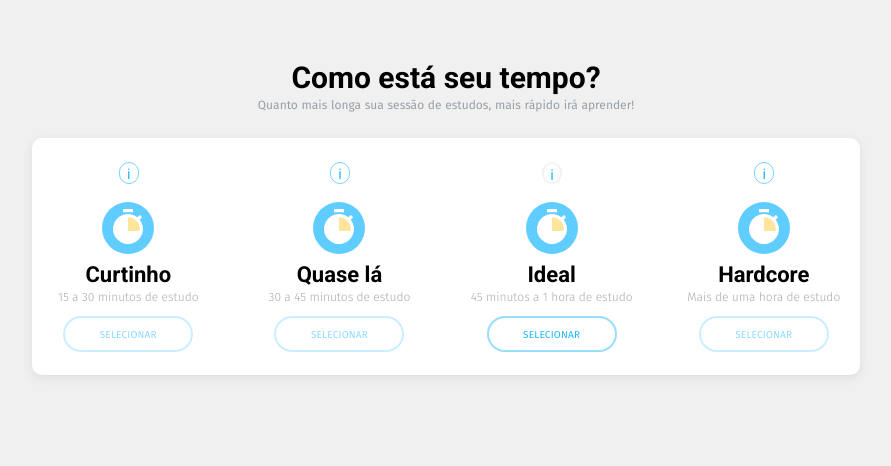
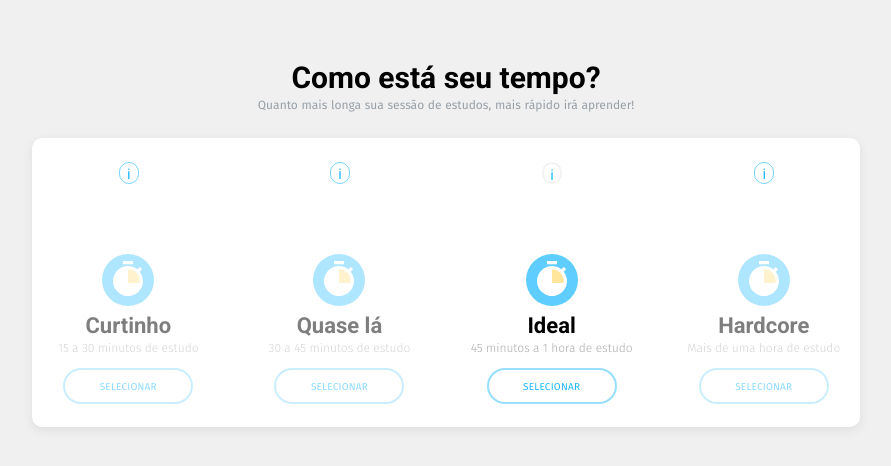
Before and after one commit to ocBruno/difficulty-screen, a Vue app: page / in a window 1280 px wide. Shown: the top 466 px of the page, without its empty margins (194-1085 px from the left). Built offline with nearby package versions, Linux system fonts and the light colour scheme.

Commit message:
design/alignment

```diff
--- a/src/components/DifficultyScreen.vue
+++ b/src/components/DifficultyScreen.vue
@@ -46,25 +46,25 @@
 </template>
 
 <script>
-import DifficultySelector from "./DifficultySelector"
+import DifficultySelector from './DifficultySelector'
 
 export default {
-  name: "DifficultyScreen",
+  name: 'DifficultyScreen',
   components: { DifficultySelector },
   data: () => {
     return { windowWidth: window.innerWidth }
   },
   computed: {},
-  mounted() {
+  mounted () {
     this.$nextTick(() => {
-      window.addEventListener("resize", this.onResize)
+      window.addEventListener('resize', this.onResize)
     })
   },
 
-  beforeDestroy() {
-    window.removeEventListener("resize", this.onResize)
+  beforeDestroy () {
+    window.removeEventListener('resize', this.onResize)
   },
-  onResize() {
+  onResize () {
     this.windowWidth = window.innerWidth
   }
 }
@@ -72,16 +72,57 @@ export default {
 
 <!-- Add "scoped" attribute to limit CSS to this component only -->
 <style>
-@import url("https://fonts.googleapis.com/css?family=Fira+Sans:300,400,600|Roboto:400,700&display=swap");
+@import url('https://fonts.googleapis.com/css?family=Fira+Sans:300,400,600|Roboto:400,700&display=swap');
+.stopwatch {
+  transition: transform 0.16s linear;
+  opacity: 0.7;
+  margin-top: 100% !important;
+}
 
+.difficulty-screen {
+  background: #f0f0f0;
+}
+.screen-header {
+  font-family: 'Roboto';
+  font-weight: 700;
+  font-size: 30px;
+  color: #000000;
+}
+.screen-sub-header {
+  font-family: 'Fira Sans';
+  word-spacing: 0.5px;
+  opacity: 0.45;
+  margin-bottom: 0.7em;
+}
+h3 {
+  margin: 40px 0 0;
+}
+ul {
+  list-style-type: none;
+  padding: 0;
+}
+li {
+  display: inline-block;
+  margin: 0 10px;
+}
+a {
+  color: #42b983;
+}
 @media (min-width: 320px) and (max-width: 720px) {
+  .stopwatch-bounce {
+  transform: translateY(-2px);
+  opacity: 1;
+}
   .screen-header {
     text-align: left;
     margin-left: 2rem;
     font-size: 30pt !important;
     line-height: 1;
   }
-
+  .modal-dialog {
+    bottom: 0;
+    position: absolute !important;
+  }
   .stopwatch-screen > svg {
     display: none !important;
     visibility: hidden !important;
@@ -101,6 +142,10 @@ export default {
   }
 }
 @media (min-width: 721px) and (max-width: 1960px) {
+  .stopwatch-bounce {
+  transform: translateY(-6px);
+  opacity: 1;
+}
   .stopwatch-mobile > svg {
     display: none !important;
     visibility: hidden !important;
@@ -120,34 +165,4 @@ export default {
   }
 }
 
-
-.difficulty-screen {
-  background: #f0f0f0;
-}
-.screen-header {
-  font-family: "Roboto";
-  font-weight: 700;
-  font-size: 30px;
-  color: #000000;
-}
-.screen-sub-header {
-  font-family: "Fira Sans";
-  word-spacing: 0.5px;
-  opacity: 0.45;
-  margin-bottom: 0.7em;
-}
-h3 {
-  margin: 40px 0 0;
-}
-ul {
-  list-style-type: none;
-  padding: 0;
-}
-li {
-  display: inline-block;
-  margin: 0 10px;
-}
-a {
-  color: #42b983;
-}
 </style>
--- a/src/components/DifficultySelectorItem.vue
+++ b/src/components/DifficultySelectorItem.vue
@@ -18,7 +18,13 @@
       >
         i
       </button>
-      <div :class="{ opaque: isSelected }">
+      <div
+        :class="{
+          translucid: !isHovering,
+
+          opaque: isSelected
+        }"
+      >
         <DifficultyStopwatchCurtinho
           v-if="item.key === 'curtinho'"
           :isHovering="isHovering"
@@ -49,7 +55,6 @@
           :class="{
             'select-button mx-auto': true,
             'select-button-hovering': isHovering,
-            translucid: !isHovering,
             opaque: isSelected
           }"
         >
@@ -71,12 +76,12 @@
 </template>
 
 <script>
-import DifficultyStopwatchCurtinho from "./Stopwatches/DifficultyStopwatchCurtinho"
-import DifficultyStopwatchHardcore from "./Stopwatches/DifficultyStopwatchHardcore"
-import DifficultyStopwatchIdeal from "./Stopwatches/DifficultyStopwatchIdeal"
-import DifficultyStopwatchQuaseLa from "./Stopwatches/DifficultyStopwatchQuaseLa"
+import DifficultyStopwatchCurtinho from './Stopwatches/DifficultyStopwatchCurtinho'
+import DifficultyStopwatchHardcore from './Stopwatches/DifficultyStopwatchHardcore'
+import DifficultyStopwatchIdeal from './Stopwatches/DifficultyStopwatchIdeal'
+import DifficultyStopwatchQuaseLa from './Stopwatches/DifficultyStopwatchQuaseLa'
 export default {
-  name: "DifficultySelectorItem",
+  name: 'DifficultySelectorItem',
   components: {
     DifficultyStopwatchIdeal,
     DifficultyStopwatchHardcore,
@@ -96,25 +101,25 @@ export default {
     }
   },
   methods: {
-    onHover() {
+    onHover () {
       this.isHovering = true
-      this.$emit("setActiveModalItem", this.item)
+      this.$emit('setActiveModalItem', this.item)
     },
-    onMouseOut() {
+    onMouseOut () {
       this.isHovering = false
     },
-    onItemClick() {
-      this.$emit("updateSelectedItem", this.item.key)
-      this.$emit("updateActiveModalItem", this.item)
+    onItemClick () {
+      this.$emit('updateSelectedItem', this.item.key)
+      this.$emit('updateActiveModalItem', this.item)
     },
-    onInfoClick() {
-      this.$emit("updateActiveModalItem", this.item)
+    onInfoClick () {
+      this.$emit('updateActiveModalItem', this.item)
     }
   },
-  mounted() {},
+  mounted () {},
   computed: {
-    isIdeal() {
-      return this.item.key === "ideal"
+    isIdeal () {
+      return this.item.key === 'ideal'
     }
   }
 }
@@ -155,7 +160,7 @@ export default {
   .header {
     font-size: 14pt !important;
     font-weight: 600;
-    font-family: "Fira sans";
+    font-family: 'Fira sans';
     text-align: left !important;
   }
   .header-desc {
@@ -166,7 +171,7 @@ export default {
     margin-bottom: 6px !important;
     font-size: 12pt !important;
     font-weight: 300;
-    font-family: "Fira sans";
+    font-family: 'Fira sans';
   }
   .modal-dialog {
     position: fixed;
@@ -203,6 +208,8 @@ export default {
 
 .header-desc {
   display: block;
+  transform: translateY(-2%);
+
 }
 .difficulty-selector-item {
   margin: 0.68em 1.6em;
@@ -213,7 +220,7 @@ export default {
 }
 
 .desc {
-  font-family: "Fira Sans";
+  font-family: 'Fira Sans';
   font-weight: 300;
   font-size: 12px;
   color: #aaaaaa;
@@ -230,7 +237,7 @@ export default {
 }
 .header {
   text-align: center;
-  font-family: "Roboto";
+  font-family: 'Roboto';
   font-weight: 700;
   letter-spacing: 0;
   transition: transform 0.16s linear;
@@ -246,7 +253,7 @@ export default {
   margin-left: 1px;
   border: 2px solid #aaaaaa26;
   font-size: 11pt;
-  font-family: "Roboto";
+  font-family: 'Roboto';
   border-radius: 24px;
   color: #1cb9ff;
   background: #fff;
@@ -268,7 +275,7 @@ export default {
   transition: transform 0.16s linear;
   width: 13em;
   height: 3.6em;
-  font-family: "Fira Sans", regular;
+  font-family: 'Fira Sans', regular;
   font-size: 10px;
   letter-spacing: 0.2px;
   color: #1cb9ff;
--- a/src/components/DifficultySelectorItemModal.vue
+++ b/src/components/DifficultySelectorItemModal.vue
@@ -69,12 +69,32 @@ export default {
 
 <!-- Add "scoped" attribute to limit CSS to this component only -->
 <style scoped>
+@media only screen and (min-width: 721px) {
+  /* laptop and most screens */
+  .close {
+    margin: -1.6rem -4.7rem -1rem auto !important;
+  }
+  .modal-dialog {
+    margin-top: 200px;
+    width: 324px;
+  }
+  .modal-bg {
+    top: 22%;
+  }
+}
+
+@media (min-width: 320px) and (max-width: 720px) {
+  /* Styles for mobile */
+  .modal-bg {
+    top: 36%;
+    left: 0 !important;
+  }
+}
 .modal {
   user-select: none;
 }
 .modal-bg {
   position: absolute;
-  top: 22%;
   left: 22%;
   opacity: 1;
   transition: opacity 150ms ease-in-out;
@@ -94,7 +114,6 @@ export default {
   padding-bottom: 2rem;
 }
 .close {
-  margin: -1.6rem -4.7rem -1rem auto !important;
   padding: 0.2rem 0.2rem !important;
   width: 40px;
   height: 40px;
@@ -122,11 +141,4 @@ export default {
   border-radius: 20px;
   padding: 10px;
 }
-/* laptop and most screens */
-@media only screen and (min-width: 1200px) {
-  .modal-dialog {
-    margin-top: 200px;
-    width: 324px;
-  }
-}
 </style>
--- a/src/components/Stopwatches/DifficultyStopwatchCurtinho.vue
+++ b/src/components/Stopwatches/DifficultyStopwatchCurtinho.vue
@@ -48,15 +48,14 @@
         'stopwatch-bounce': isHovering
       }"
     >
-      <img src="./png/curtinho.png" alt="Ideal"/>
-
+      <img src="./png/curtinho.png" alt="Ideal" />
     </div>
   </div>
 </template>
 
 <script>
 export default {
-  name: "DifficultyStopwatchIdeal",
+  name: 'DifficultyStopwatchIdeal',
   props: {
     isHovering: Boolean
   },
@@ -108,12 +107,5 @@ export default {
   }
 }
 
-.stopwatch {
-  transition: transform 0.16s linear;
-  opacity: 0.7;
-}
-.stopwatch-bounce {
-  transform: translateY(-6px);
-  opacity: 1;
-}
+
 </style>
--- a/src/components/Stopwatches/DifficultyStopwatchHardcore.vue
+++ b/src/components/Stopwatches/DifficultyStopwatchHardcore.vue
@@ -48,15 +48,14 @@
         'stopwatch-bounce': isHovering
       }"
     >
-      <img src="./png/hardcore.png" alt="Ideal"/>
-
+      <img src="./png/hardcore.png" alt="Ideal" />
     </div>
   </div>
 </template>
 
 <script>
 export default {
-  name: "DifficultyStopwatchIdeal",
+  name: 'DifficultyStopwatchIdeal',
   props: {
     isHovering: Boolean
   },
@@ -111,13 +110,4 @@ export default {
     fill: #ffda72;
   }
 }
-
-.stopwatch {
-  transition: transform 0.16s linear;
-  opacity: 0.7;
-}
-.stopwatch-bounce {
-  transform: translateY(-6px);
-  opacity: 1;
-}
 </style>
--- a/src/components/Stopwatches/DifficultyStopwatchIdeal.vue
+++ b/src/components/Stopwatches/DifficultyStopwatchIdeal.vue
@@ -49,14 +49,14 @@
         'stopwatch-bounce': isHovering
       }"
     >
-      <img src="./png/ideal.png" alt="Ideal"/>
+      <img src="./png/ideal.png" alt="Ideal" />
     </div>
   </div>
 </template>
 
 <script>
 export default {
-  name: "DifficultyStopwatchIdeal",
+  name: 'DifficultyStopwatchIdeal',
   props: {
     isHovering: Boolean
   },
@@ -102,6 +102,7 @@ export default {
   .b {
     fill: #1cb9ff;
   }
+
   .c {
     clip-path: url(#a);
   }
@@ -112,13 +113,4 @@ export default {
     fill: #ffda72;
   }
 }
-
-.stopwatch {
-  transition: transform 0.16s linear;
-  opacity: 0.7;
-}
-.stopwatch-bounce {
-  transform: translateY(-6px);
-  opacity: 1;
-}
 </style>
--- a/src/components/Stopwatches/DifficultyStopwatchQuaseLa.vue
+++ b/src/components/Stopwatches/DifficultyStopwatchQuaseLa.vue
@@ -48,15 +48,14 @@
         'stopwatch-bounce': isHovering
       }"
     >
-      <img src="./png/quase-la.png" alt="Ideal"/>
-
+      <img src="./png/quase-la.png" alt="Ideal" />
     </div>
   </div>
 </template>
 
 <script>
 export default {
-  name: "DifficultyStopwatchQuaseLa",
+  name: 'DifficultyStopwatchQuaseLa',
   props: {
     isHovering: Boolean
   },
@@ -80,7 +79,6 @@ export default {
   }
   .b {
     clip-path: url(#a);
-
   }
   .c {
     fill: #fff;
@@ -108,13 +106,4 @@ export default {
     fill: #ffda72;
   }
 }
-
-.stopwatch {
-  transition: transform 0.16s linear;
-  opacity: 0.7;
-}
-.stopwatch-bounce {
-  transform: translateY(-6px);
-  opacity: 1;
-}
 </style>
```
Also changed, not shown: src/components/DifficultySelector.vue (+11 -11 lines). Lines whose indentation alone changed are shown as unchanged.
